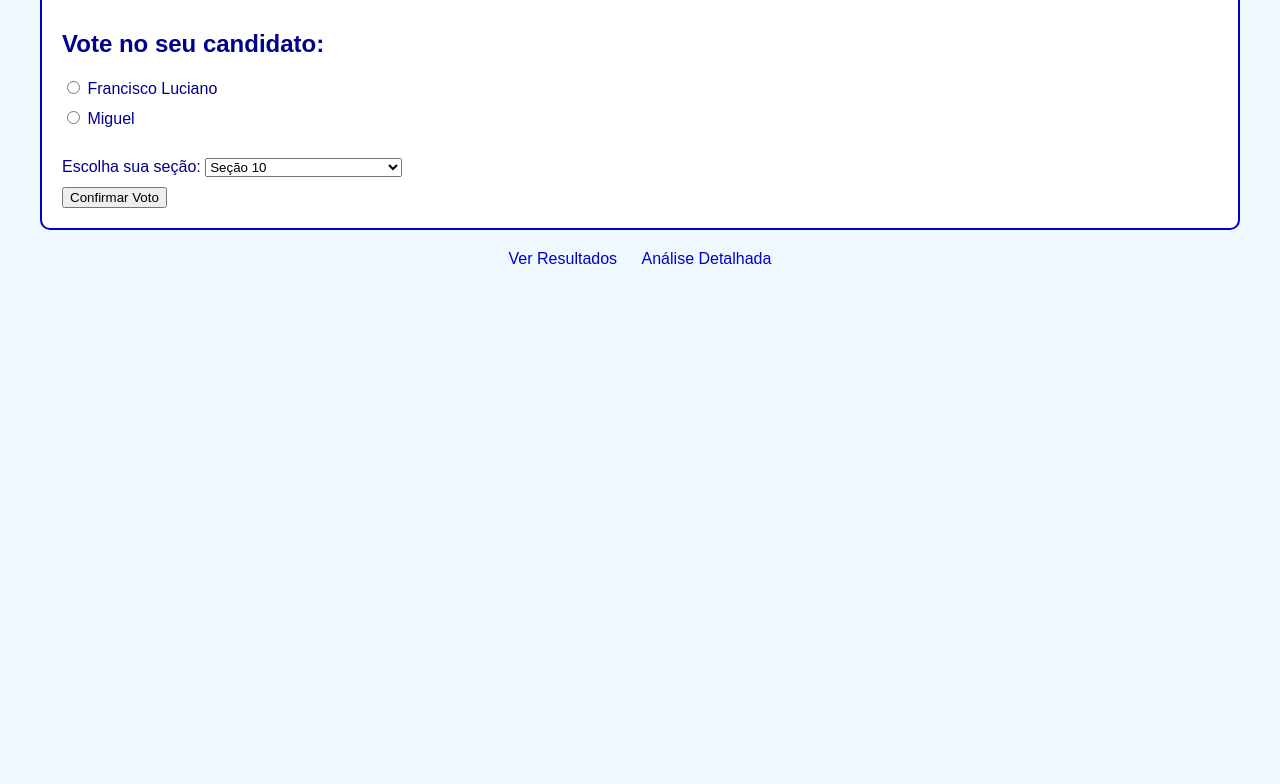
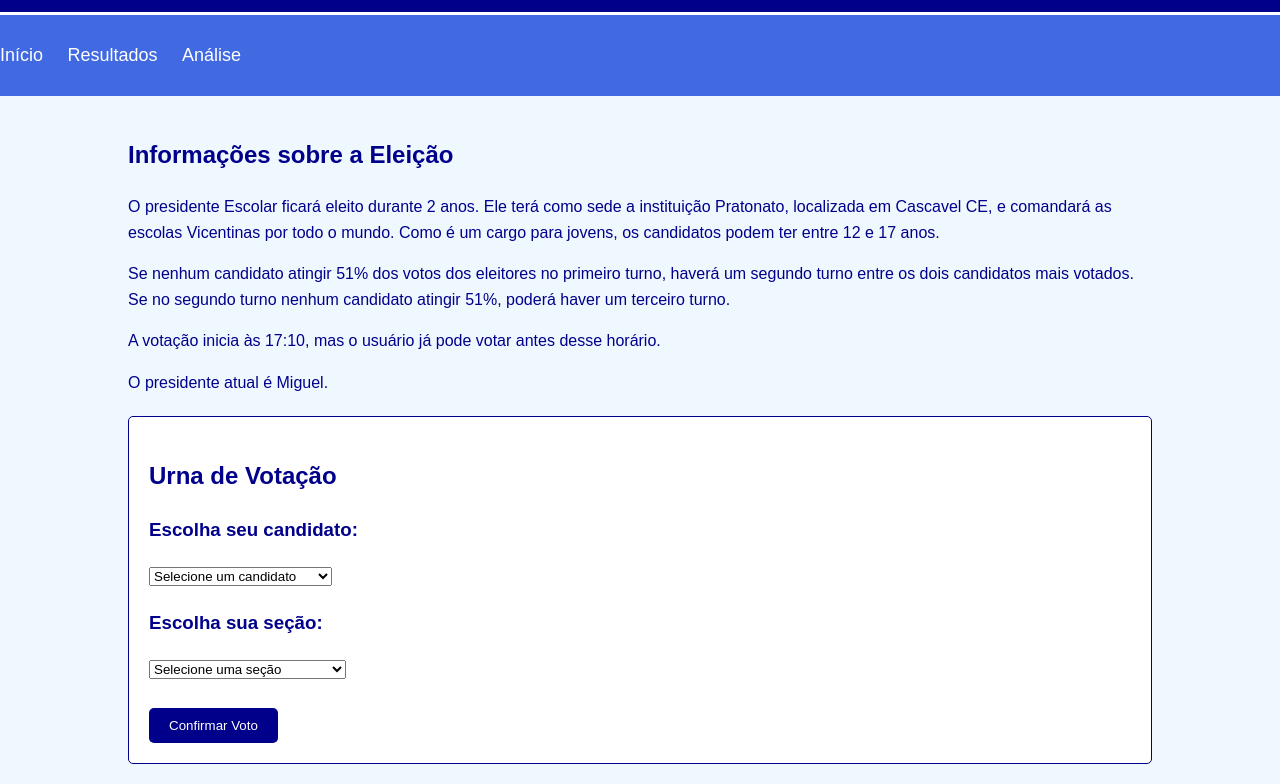
Before and after one commit to HexaWaveWeb/minha-api, a plain HTML site: page index.html in a window 1280 px wide. Shown: the part 112-896 px from the top of the page. Before the commit the page ends 800 px from the top, so only its background shows below. Drawn offline with Linux system fonts and the light colour scheme.

Commit message:
Update index.html

```diff
--- a/index.html
+++ b/index.html
@@ -3,69 +3,103 @@
 <head>
     <meta charset="UTF-8">
     <meta name="viewport" content="width=device-width, initial-scale=1.0">
-    <title>Minha Urna Digital - Segundo Turno</title>
+    <title>Minha Urna Digital - Eleição Presidente Escolar</title>
     <style>
         body {
             font-family: Arial, sans-serif;
             background-color: #f0f8ff;
             color: #00008b;
+            line-height: 1.6;
             margin: 0;
             padding: 0;
         }
         .container {
-            max-width: 1200px;
-            margin: 0 auto;
+            width: 80%;
+            margin: auto;
+            overflow: hidden;
             padding: 20px;
         }
-        h1 {
+        header {
+            background: #00008b;
+            color: #ffffff;
+            padding-top: 30px;
+            min-height: 70px;
+            border-bottom: #ffffff 3px solid;
+        }
+        header h1 {
             text-align: center;
-            color: #0000cd;
+        }
+        nav {
+            background: #4169e1;
+            color: #ffffff;
+            padding: 10px 0;
+        }
+        nav ul {
+            padding: 0;
+            list-style: none;
+        }
+        nav li {
+            display: inline;
+            margin-right: 20px;
+        }
+        nav a {
+            color: #ffffff;
+            text-decoration: none;
+            font-size: 18px;
         }
         .urna {
-            background-color: #ffffff;
-            border: 2px solid #0000cd;
-            border-radius: 10px;
+            background: #ffffff;
+            border: 1px solid #00008b;
             padding: 20px;
             margin-top: 20px;
+            border-radius: 5px;
         }
-        .candidato {
-            margin-bottom: 10px;
+        .btn {
+            display: inline-block;
+            padding: 10px 20px;
+            background: #00008b;
+            color: #ffffff;
+            text-decoration: none;
+            border: none;
+            border-radius: 5px;
+            cursor: pointer;
         }
-        .secao {
-            margin-top: 20px;
-        }
-        select, button {
-            margin-top: 10px;
-        }
-        .links {
-            margin-top: 20px;
-            text-align: center;
-        }
-        .links a {
-            margin: 0 10px;
-            color: #0000cd;
-            text-decoration: none;
+        .btn:hover {
+            background: #0000cd;
         }
     </style>
 </head>
 <body>
+    <header>
+        <h1>Minha Urna Digital</h1>
+    </header>
+    <nav>
+        <ul>
+            <li><a href="#home">Início</a></li>
+            <li><a href="resultados.html">Resultados</a></li>
+            <li><a href="analise.html">Análise</a></li>
+        </ul>
+    </nav>
     <div class="container">
-        <h1>Minha Urna Digital - Segundo Turno</h1>
-
-        <div class="urna">
-            <h2>Vote no seu candidato:</h2>
-            <div class="candidato">
-                <input type="radio" id="francisco" name="candidato" value="Francisco Luciano">
-                <label for="francisco">Francisco Luciano</label>
-            </div>
-            <div class="candidato">
-                <input type="radio" id="miguel" name="candidato" value="Miguel">
-                <label for="miguel">Miguel</label>
-            </div>
-
-            <div class="secao">
-                <label for="secao">Escolha sua seção:</label>
-                <select id="secao">
+        <section id="info">
+            <h2>Informações sobre a Eleição</h2>
+            <p>O presidente Escolar ficará eleito durante 2 anos. Ele terá como sede a instituição Pratonato, localizada em Cascavel CE, e comandará as escolas Vicentinas por todo o mundo. Como é um cargo para jovens, os candidatos podem ter entre 12 e 17 anos.</p>
+            <p>Se nenhum candidato atingir 51% dos votos dos eleitores no primeiro turno, haverá um segundo turno entre os dois candidatos mais votados. Se no segundo turno nenhum candidato atingir 51%, poderá haver um terceiro turno.</p>
+            <p>A votação inicia às 17:10, mas o usuário já pode votar antes desse horário.</p>
+            <p>O presidente atual é Miguel.</p>
+        </section>
+        <section class="urna">
+            <h2>Urna de Votação</h2>
+            <form id="votacao-form">
+                <h3>Escolha seu candidato:</h3>
+                <select id="candidato" required>
+                    <option value="">Selecione um candidato</option>
+                    <option value="Francisco Luciano">Francisco Luciano</option>
+                    <option value="Miguel Soares De Nóbrega">Miguel Soares De Nóbrega</option>
+                </select>
+                <h3>Escolha sua seção:</h3>
+                <select id="secao" required>
+                    <option value="">Selecione uma seção</option>
                     <option value="10">Seção 10</option>
                     <option value="20">Seção 20</option>
                     <option value="30">Seção 30</option>
@@ -78,51 +112,53 @@
                     <option value="100">Seção 100</option>
                     <option value="principal">Seção Principal Do Pratonato</option>
                 </select>
-            </div>
-
-            <button onclick="votar()">Confirmar Voto</button>
-        </div>
-
-        <div class="links">
-            <a href="resultados.html">Ver Resultados</a>
-            <a href="analises.html">Análise Detalhada</a>
-        </div>
+                <br><br>
+                <button type="submit" class="btn">Confirmar Voto</button>
+            </form>
+        </section>
     </div>
 
     <script type="module">
         // Import the functions you need from the SDKs you need
         import { initializeApp } from "https://www.gstatic.com/firebasejs/9.22.1/firebase-app.js";
-        import { getDatabase, ref, push, onValue } from "https://www.gstatic.com/firebasejs/9.22.1/firebase-database.js";
+        import { getDatabase, ref, push, set } from "https://www.gstatic.com/firebasejs/9.22.1/firebase-database.js";
 
         // Your web app's Firebase configuration
         const firebaseConfig = {
-            apiKey: "AIzaSyCF50W92_ZmSLGcDLlOr8r7QtF__JchP50",
-            authDomain: "webuserdata.firebaseapp.com",
-            databaseURL: "https://webuserdata-default-rtdb.firebaseio.com",
-            projectId: "webuserdata",
-            storageBucket: "webuserdata.appspot.com",
-            messagingSenderId: "996591404387",
-            appId: "1:996591404387:web:0d2f5d16b9494de4997f56",
-            measurementId: "G-VTDKLXL5TS"
+            apiKey: "AIzaSyARCZXNgStaYptTeFavV8EshQouNAMjNGU",
+            authDomain: "lifeword-233dd.firebaseapp.com",
+            databaseURL: "https://lifeword-233dd-default-rtdb.firebaseio.com",
+            projectId: "lifeword-233dd",
+            storageBucket: "lifeword-233dd.appspot.com",
+            messagingSenderId: "323873998933",
+            appId: "1:323873998933:web:75a30b109e175a3d46acdc",
+            measurementId: "G-P86GS65BEB"
         };
 
         // Initialize Firebase
         const app = initializeApp(firebaseConfig);
         const database = getDatabase(app);
 
-        window.votar = function() {
-            const candidato = document.querySelector('input[name="candidato"]:checked').value;
+        document.getElementById('votacao-form').addEventListener('submit', function(e) {
+            e.preventDefault();
+
+            const candidato = document.getElementById('candidato').value;
             const secao = document.getElementById('secao').value;
 
             const votoRef = ref(database, 'votos');
-            push(votoRef, {
+            const novoVotoRef = push(votoRef);
+            set(novoVotoRef, {
                 candidato: candidato,
                 secao: secao,
                 timestamp: Date.now()
+            }).then(() => {
+                alert('Voto registrado com sucesso!');
+                document.getElementById('votacao-form').reset();
+            }).catch((error) => {
+                console.error("Erro ao registrar voto: ", error);
+                alert('Erro ao registrar voto. Por favor, tente novamente.');
             });
-
-            alert('Voto registrado com sucesso!');
-        }
+        });
     </script>
 </body>
 </html>
```
